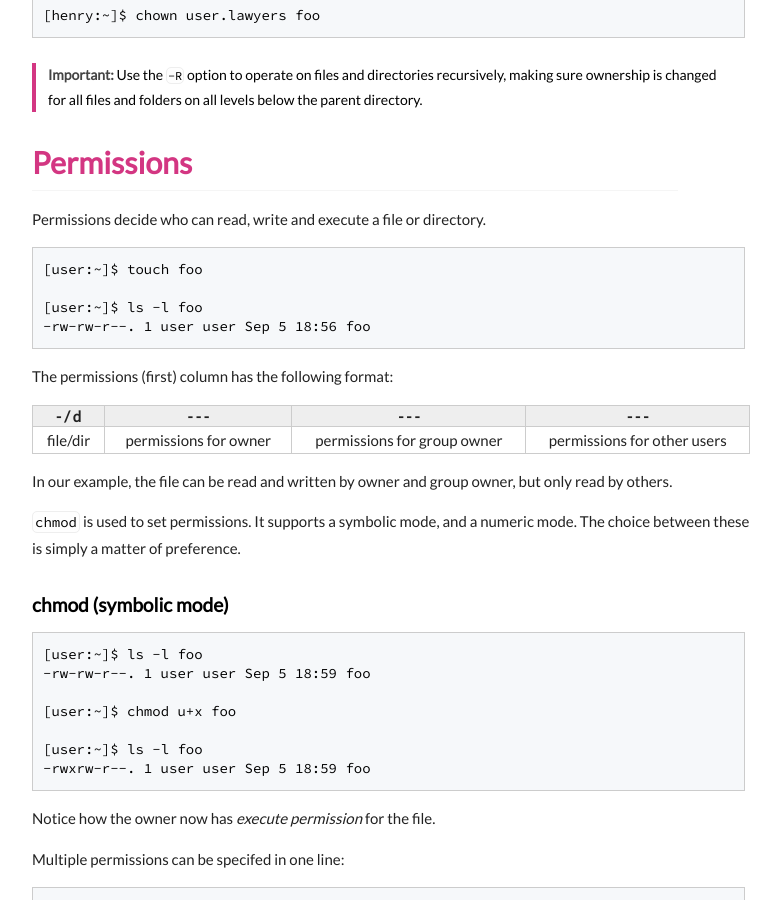
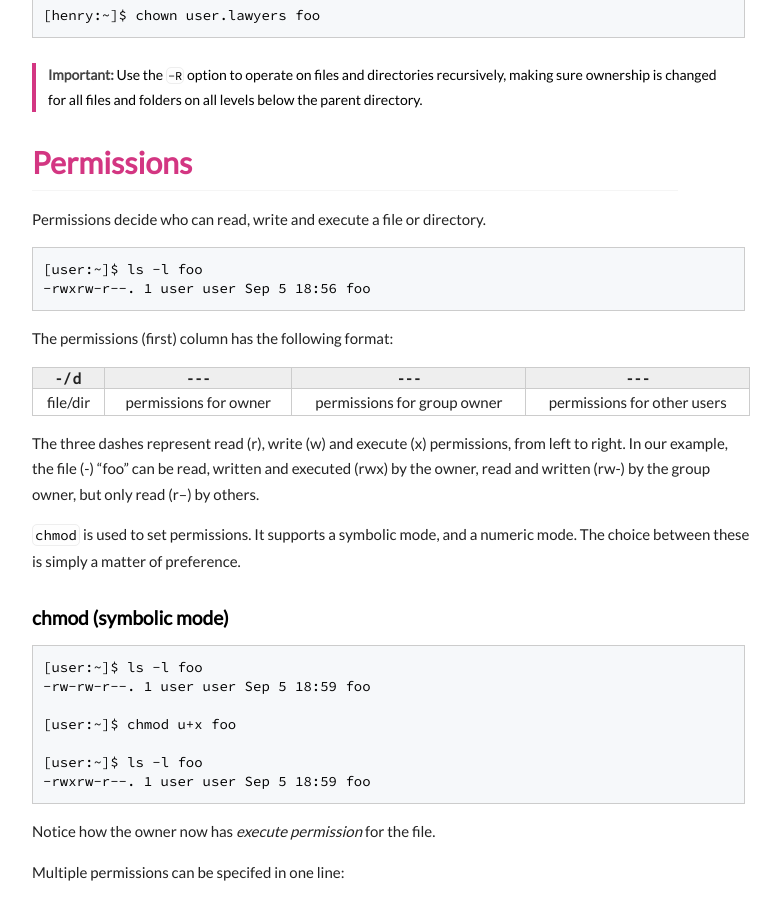
Before and after one commit to execas/execas.github.io, a Jekyll site: the page built from _posts/2018-10-21-linux-ownership-permissions-and-special-attributes.md, in a window 1280 px wide and 900 px high, scrolled down 922 px. Shown: the whole window, without its empty margins (249-1030 px from the left). Built offline with Jekyll 4.4.1, drawn with Linux system fonts in a browser that asks for light colours.

Commit message:
Update 2018-10-21-linux-ownership-permissions-and-special-attributes.md

````diff
--- a/_posts/2018-10-21-linux-ownership-permissions-and-special-attributes.md
+++ b/_posts/2018-10-21-linux-ownership-permissions-and-special-attributes.md
@@ -48,19 +48,17 @@ To change both ownership and group ownership, use:
 Permissions decide who can read, write and execute a file or directory.
 
 ```bash
-[user:~]$ touch foo
-
 [user:~]$ ls -l foo
--rw-rw-r--. 1 user user Sep 5 18:56 foo
+-rwxrw-r--. 1 user user Sep 5 18:56 foo
 ```
-
 The permissions (first) column has the following format:
 
 |- / d|- - -|- - -|- - -|
 |:-----:|:---:|:---:|:---:|
 |file/dir| permissions for owner| permissions for group owner |permissions for other users |
 
-In our example, the file can be read and written by owner and group owner, but only read by others.
+The three dashes represent read (r), write (w) and execute (x) permissions, from left to right.
+In our example, the file (-) "foo" can be read, written and executed (rwx) by the owner, read and written (rw-) by the group owner, but only read (r--) by others.
 
 `chmod` is used to set permissions. It supports a symbolic mode, and a numeric mode. The choice between these is simply a matter of preference.
 
````
